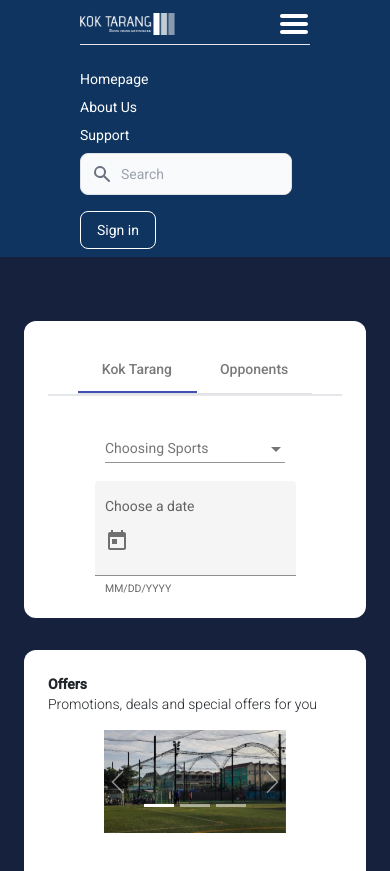
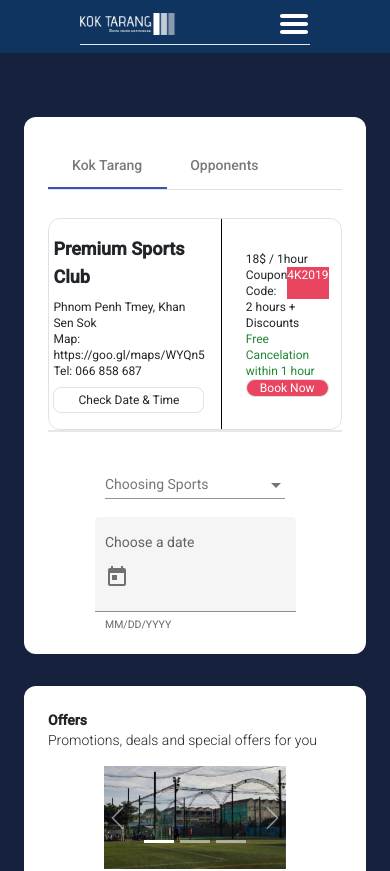
Before and after one commit to ThearaSoeung/KokTarang, an Angular app: page /page in a window 390 px wide. Shown: the top 871 px of the page. Built offline with nearby package versions, Linux system fonts and the light colour scheme.

Commit message:
edit something

```diff
--- a/src/app/footers/footers.component.html
+++ b/src/app/footers/footers.component.html
@@ -3,29 +3,36 @@
     <div class="bg-[#0F3460]">
         <div class="grid grid-cols-2 px-16 py-14 gap-10 md:grid-cols-4">
             <!-- Logo -->
-        <div class="flex items-center w-24 md:w-36 ">
-          <img
-            src="../../assets/kok-tarang-high-resolution-logo-white-on-transparent-background.png"
-            alt=""
-          />
+            <div routerLink="/" class="flex items-center w-24 md:w-36 cursor-pointer">
+                <img src="../../assets/kok-tarang-high-resolution-logo-white-on-transparent-background.png" alt="" />
             </div>
 
             <!-- About Kok Tarang -->
             <div class="text-white text-xs sm:text-sm">
                 <!-- 1 -->
-          <div class="mb-2 sm:mb-3">About Kok Tarang</div>
+                <div class="mb-2 sm:mb-3 cursor-pointer" routerLink="/">
+                    About Kok Tarang
+                </div>
 
                 <!-- 2 -->
-          <div class="font-thin mb-1">About Us</div>
+                <div class="font-thin mb-1 cursor-pointer" routerLink="/about-us">
+                    About Us
+                </div>
 
                 <!-- 3 -->
-          <div class="font-thin mb-1">Contact Us</div>
+                <div class="font-thin mb-1 cursor-pointer" routerLink="/support">
+                    Contact Us
+                </div>
 
                 <!-- 4 -->
-          <div class="font-thin mb-1">Terms & Conditions</div>
+                <div class="font-thin mb-1 cursor-pointer" routerLink="/support">
+                    Terms & Conditions
+                </div>
 
                 <!-- 5 -->
-          <div class="font-thin mb-1">Privacy Policy</div>
+                <div class="font-thin mb-1 cursor-pointer" routerLink="/support">
+                    Privacy Policy
+                </div>
             </div>
 
             <!-- Follow Us -->
@@ -58,17 +65,11 @@
                     </div>
                 </div>
             </div>
-
-
-
         </div>
     </div>
 
     <!-- Footer Down -->
-    <div
-      class="text-xs sm:text-sm bg-[#0F3460] text-[#FFFFFF] text-center border-t-2 border-black py-2 font-thin"
-    >
+    <div class="text-xs sm:text-sm bg-[#0F3460] text-[#FFFFFF] text-center border-t-2 border-black py-2 font-thin">
         &#174; 2022 Kok Tarang LLC All rights reserved.
     </div>
-
 </footer>
--- a/src/app/navbar/navbar.component.html
+++ b/src/app/navbar/navbar.component.html
@@ -1,12 +1,12 @@
 <nav class="bg-[#0F3460] py-2 md:flex items-center px-20 justify-between">
     <div class="flex justify-between border-b md:border-b-0 pb-1 items-center">
         <!-- Logo -->
-        <div class="">
+        <div class="cursor-pointer" routerLink="/">
             <img src="../../assets/kok-tarang-high-resolution-logo-white-on-transparent-background.png" alt="" class="w-24 md:w-28" />
         </div>
 
         <!-- Hamburger -->
-        <div class="md:hidden">
+        <div class="md:hidden" (click)="toggle()">
             <svg style="color: white" height="32px" id="Layer_1" version="1.1" viewBox="0 0 32 32" width="32px" xml:space="preserve" xmlns="http://www.w3.org/2000/svg" xmlns:xlink="http://www.w3.org/1999/xlink">
         <path
           d="M4,10h24c1.104,0,2-0.896,2-2s-0.896-2-2-2H4C2.896,6,2,6.896,2,8S2.896,10,4,10z M28,14H4c-1.104,0-2,0.896-2,2 s0.896,2,2,2h24c1.104,0,2-0.896,2-2S29.104,14,28,14z M28,22H4c-1.104,0-2,0.896-2,2s0.896,2,2,2h24c1.104,0,2-0.896,2-2 S29.104,22,28,22z"
@@ -17,15 +17,15 @@
     </div>
 
     <!-- Mobile View -->
-    <div class="md:hidden grid place-content-start space-y-2 mt-4 md:items-center">
+    <div class="md:hidden place-content-start space-y-2 mt-4 md:items-center grid" [ngClass]="action ? 'hidden' : ''">
         <!-- Homepage -->
-        <div class="text-white cursor-pointer">Homepage</div>
+        <div routerLink="/" class="text-white cursor-pointer">Homepage</div>
 
         <!-- About Us -->
-        <div class="text-white cursor-pointer">About Us</div>
+        <div routerLink="/about-us" class="text-white cursor-pointer">About Us</div>
 
         <!-- Support -->
-        <div class="text-white cursor-pointer">Support</div>
+        <div routerLink="/support" class="text-white cursor-pointer">Support</div>
 
         <!-- Search -->
         <div class="max-w-2xl mx-auto">
@@ -49,7 +49,7 @@
 
         <!-- Sign In -->
         <div class="mt-3">
-            <button type="button" class="text-white border border-white px-3 py-2 rounded-lg">
+            <button routerLink="/sign-in" type="button" class="text-white border border-white px-3 py-2 rounded-lg">
         Sign in
       </button>
         </div>
--- a/src/app/navbar/navbar.component.ts
+++ b/src/app/navbar/navbar.component.ts
@@ -6,10 +6,14 @@
   styleUrls: ['./navbar.component.css']
 })
 export class NavbarComponent implements OnInit {
-
+  action: boolean = true;
   constructor() { }
 
   ngOnInit(): void {
   }
+  toggle() {
+    this.action = !this.action;
+
+  }
 
 }
--- a/src/app/pages/about-us/about-us.component.html
+++ b/src/app/pages/about-us/about-us.component.html
@@ -1,4 +1,4 @@
-<div class="=w-[100%] bg-[#16213E] p-[50px] grid grid-cols-1 xl:grid-cols-2 2xl:grid-cols-3 gap-5 place-items-center">
+<div class="=w-[100%] min-h-[70vh] bg-[#16213E] p-[50px] grid grid-cols-1 xl:grid-cols-2 2xl:grid-cols-3 gap-5 place-items-center">
     <div *ngFor="let dev of developer">
         <div class="sm:w-[500px] sm:h-[200px] bg-[#ffffff] rounded-lg shadow-xl flex-col sm:flex-row flex items-center gap-3 p-4 sm:pl-5 sm:pr-2">
             <div class="min-w-[150px] h-[150px] bg-[green] overflow-hidden rounded-md">
--- a/src/app/pages/about-us/about-us.component.ts
+++ b/src/app/pages/about-us/about-us.component.ts
@@ -20,7 +20,7 @@
     },
     {
       name: "Bro Ra",
-      position: "Designer",
+      position: "Software Engineer",
       description: 'Lorem ipsum dolor sit amet consectetur adipisicing elit. Voluptatum sed velit nobis molestiae',
       img: 'https://media.cnn.com/api/v1/images/stellar/prod/220605164634-messi-estonia-5-goals.jpg?c=original'
     },
--- a/src/app/pages/pages.component.html
+++ b/src/app/pages/pages.component.html
@@ -7,12 +7,12 @@
             <div class="">
                 <div class="flex justify-center">
                     <mat-tab-group>
-                        <mat-tab routerLink="club" class="pr-14 font-semibold text-sm" label="Kok Tarang"></mat-tab>
-
-                        <a routerLink="/opponent">
-                            <mat-tab label="Opponents" class="pl-14 font-semibold text-sm">
-                            </mat-tab>
-                        </a>
+                        <mat-tab label="Kok Tarang">
+                            <app-tarang></app-tarang>
+                        </mat-tab>
+                        <mat-tab label="Opponents">
+                            <app-opponents></app-opponents>
+                        </mat-tab>
                     </mat-tab-group>
                 </div>
 
```
Lines whose indentation alone changed are shown as unchanged.
